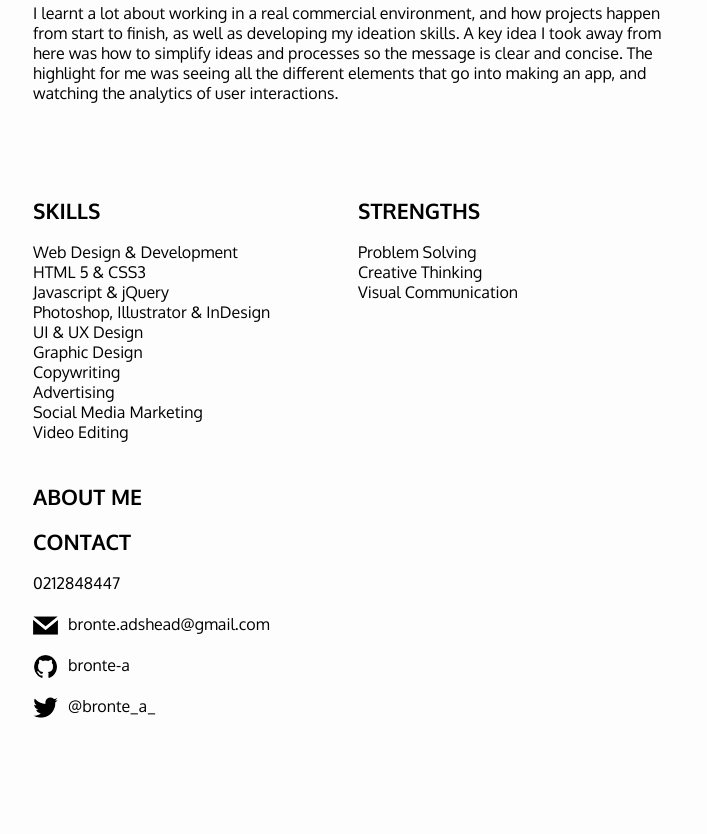
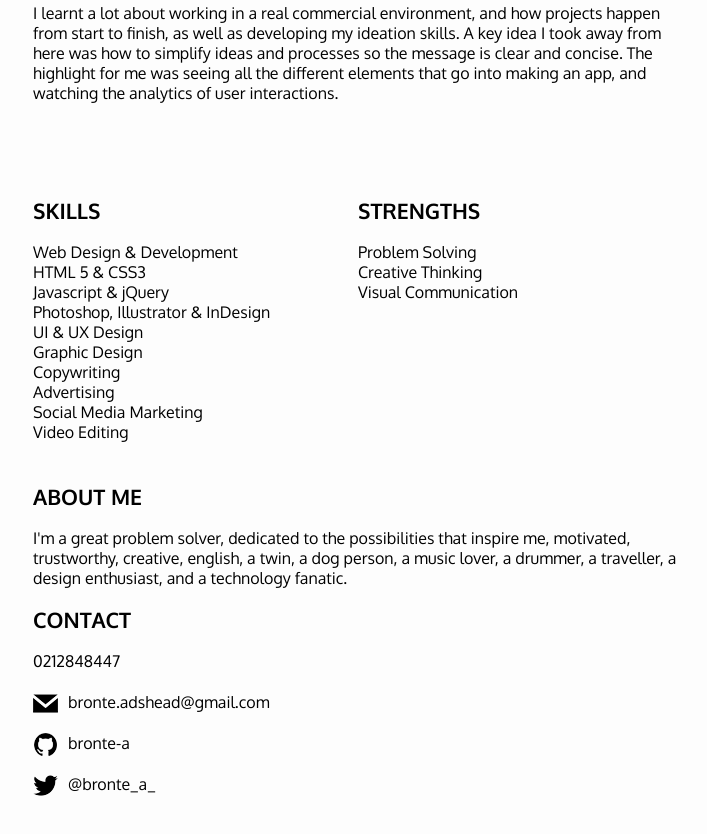
Before and after one commit to bronte-a/cv, a plain HTML site: page index.html in a window 1280 px wide. Shown: the part 1394-2228 px from the top of the page, without its empty margins (282-989 px from the left). Drawn offline with Linux system fonts and the light colour scheme.

Commit message:
Update index.html

```diff
--- a/index.html
+++ b/index.html
@@ -101,7 +101,10 @@ including all the Facebook ads to gather an audience. The campaign was quite pop
 
 <section>
 	<h2>About Me</h2>
-	<p>  </p>
+	<p>I'm a great problem solver, dedicated to the possibilities
+	that inspire me, motivated, trustworthy, creative, english, a twin, a dog person,
+	a music lover, a drummer,  a traveller, a design enthusiast, and a technology fanatic.
+	</p>
 </section>
 
 <section>
```
